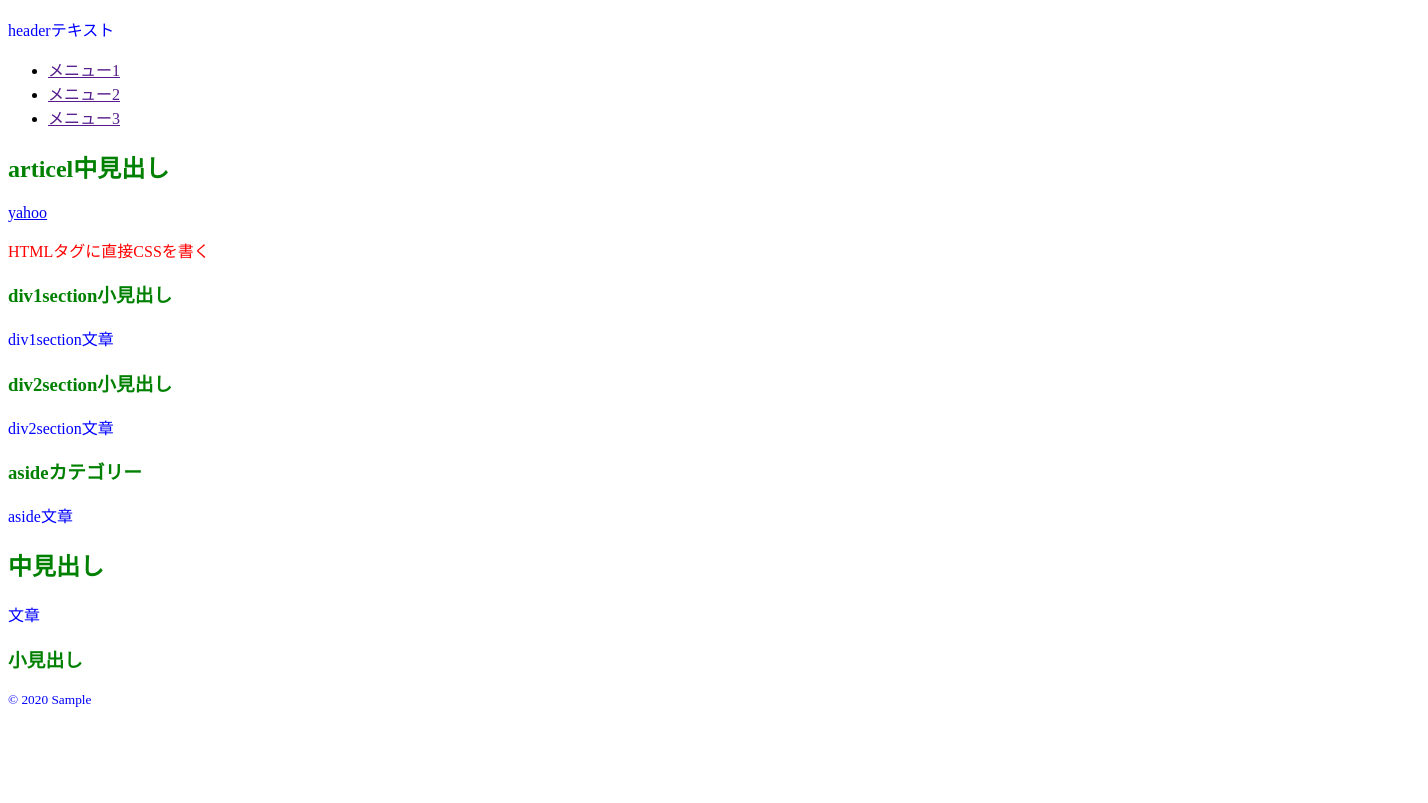
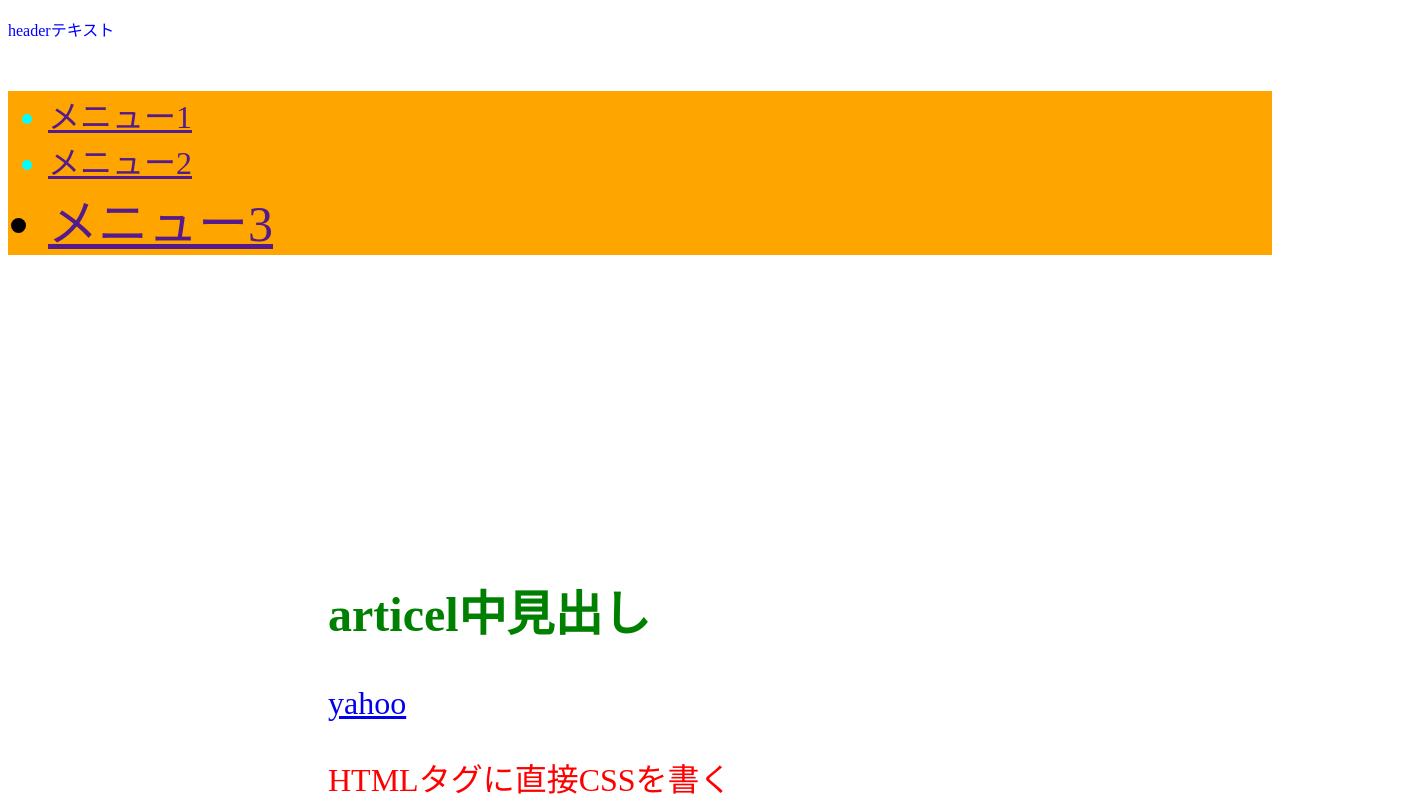
Before and after one commit to doc-y1no/samplegit, a plain HTML site: page index.html in a window 1280 px wide. Shown: the part 565-1368 px from the top of the page, 1428 px wide, since content can reach past the window. Before the commit the page ends 1289 px from the top, so only its background shows below. Drawn offline with Linux system fonts and the light colour scheme.

Commit message:
第3章HTMLとCSS　id名とcalss名実施

```diff
--- a/css/style.css
+++ b/css/style.css
@@ -2,3 +2,33 @@
 h2, h3 {
 color: green;
 }
+
+.nav--area {
+  font-size: 50px;
+  background-color: orange;
+}
+.li--area {
+  font-size: 32px;
+  color:aqua
+}
+#section--area {
+  background-color: blue;
+  color: white;
+  font-size: 32px;
+  margin: 30 auto;
+  padding: 10em;
+}
+.main--area {
+  font-size: 32px;
+  width: 1100px;
+  margin: 0 auto;
+  margin: 10em;
+}
+.class-1 {
+  float: inline-start;
+  font-size: 10px;
+}
+#id--1 {
+  float: inline-end;
+  font-size: 50px;
+}
--- a/index.html
+++ b/index.html
@@ -23,18 +23,18 @@
   <h1>redHTMLのタグに直接css記述、bluetitle下にcss記述、green.cssファイルを読み込んで記述</h1>
   <img src="/html-practice/index.html/images/23321187_s.jpg" alt="ハート"/>
   <p>headerテキスト</p>
-  <nav>
+  <nav class="nav--area">
     <ul>
-    <li><a href=""#>メニュー1</a></li>
-    <li><a href=""#>メニュー2</a></li>
-    <li><a href=""#>メニュー3</a></li>
+    <li class="li--area"><a href=""#>メニュー1</a></li>
+    <li class="li--area"><a href=""#>メニュー2</a></li>
+    <li class="li--noarea"><a href=""#>メニュー3</a></li>
     </ul>
     </nav>
 </header>
 
-<main>
+<main class="main--area">
   <article>
-    <h2>articel中⾒出し</h2>
+    <h2 >articel中⾒出し</h2>
     <a href="https://www.yahoo.co.jp/" target="_blank">yahoo</a>
     <p style="color: red;">HTMLタグに直接CSSを書く</p>
 
@@ -42,7 +42,7 @@
   <section>
     <div>
       <h3>div1section⼩⾒出し</h3>
-      <p>div1section⽂章</p>
+      <p id="section--area">div1section⽂章</p>
     </div>
     <div>
       <h3>div2section⼩⾒出し</h3>
@@ -51,11 +51,11 @@
   </section>
 </main>
 
-<aside>
+<aside id="aside--area">
   <h3>asideカテゴリー</h3>
   <p>aside⽂章</p>
 </aside>
-<h2>中⾒出し</h2>
+<h2 class="class--1" id="id--1">classとid指定IDが優先</h2>
 <p>⽂章</p>
 <h3>⼩⾒出し</h3>
 </body>
```
